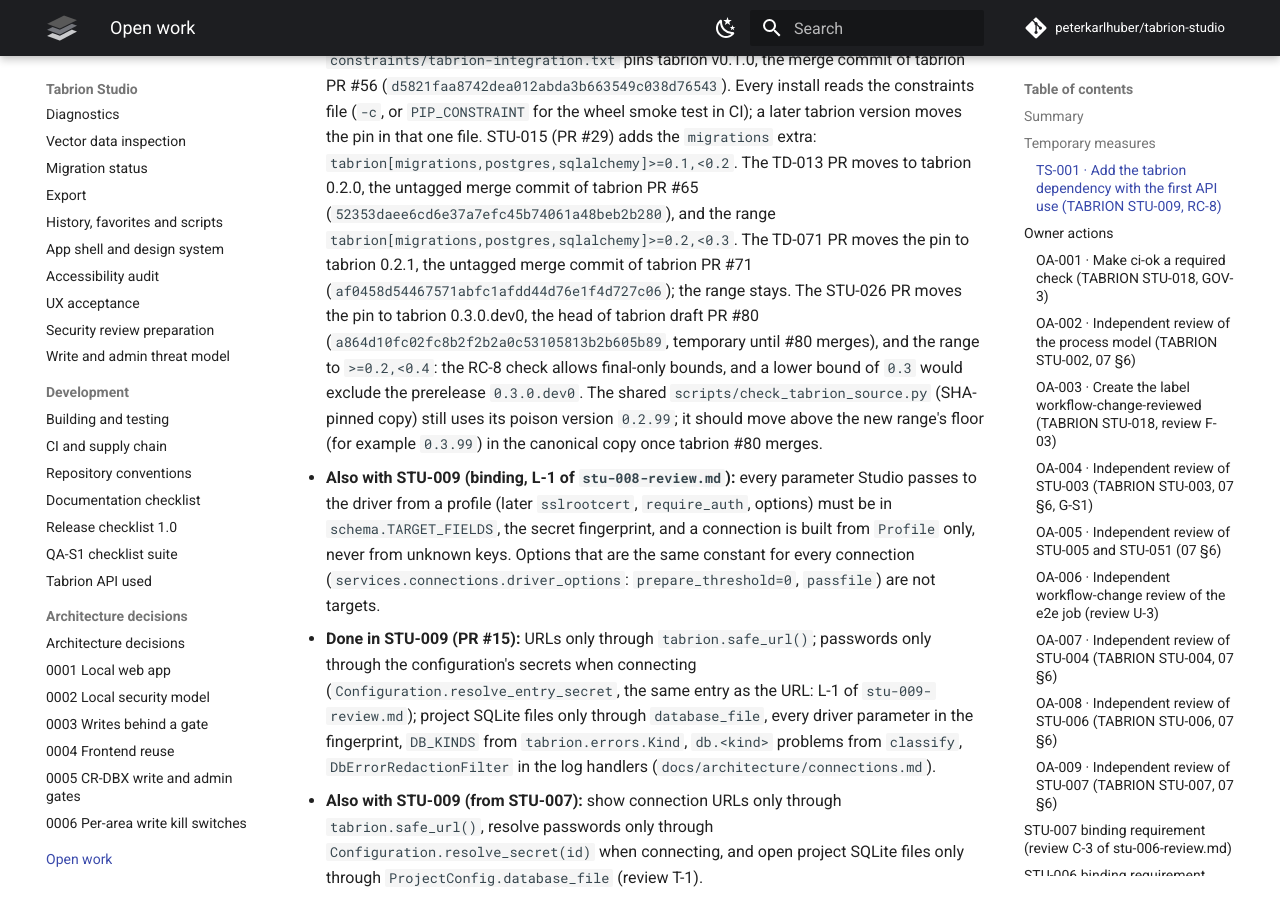
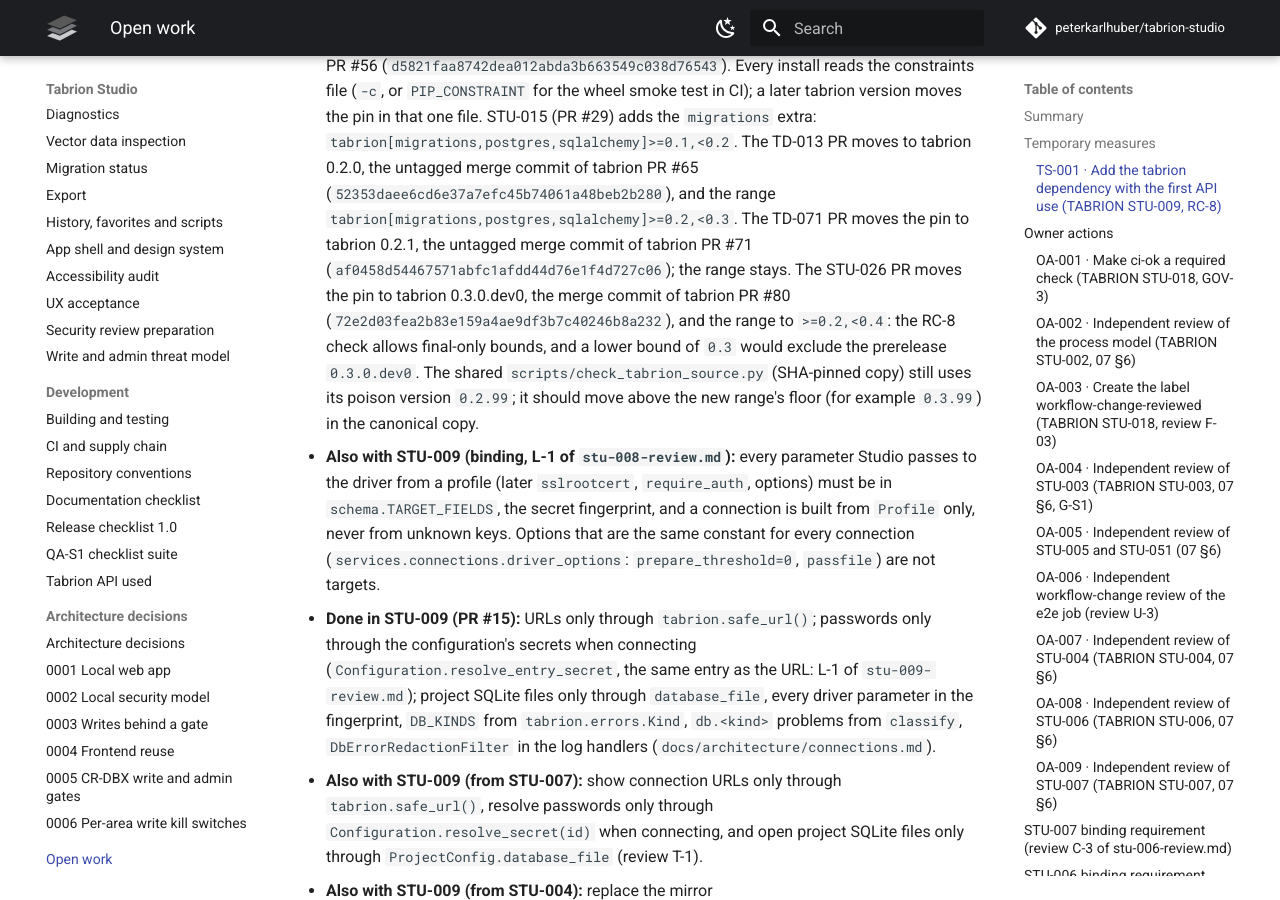
Before and after one commit to peterkarlhuber/tabrion-studio, an MkDocs documentation site: the page built from docs/TODO.md, in a window 1280 px wide and 900 px high, scrolled down 15386 px. Built offline with MkDocs 1.6.1 and Material for MkDocs 9.7.7, drawn with Linux system fonts in a browser that asks for light colours; comment, search, counter and statistics services are not loaded; some of the changed text lies outside the part shown.

Commit message:
STU-026: pin tabrion 72e2d03 (merge of tabrion #80)
The constraints file, test_dependencies, test_release_bom, test_runtime_lock,
pyproject, CONTRIBUTING, the installation guide, TODO TS-001 and the
CHANGELOG name the merge commit of tabrion PR #80 (0.3.0.dev0, contains
0.2.2) instead of its draft head a864d10; the temporary-pin wording is gone.

Co-Authored-By: Claude Opus 5.5 <noreply@anthropic.com>
Claude-Session: https://claude.ai/code/session_011tY7TC7Nu5VGro3DJGJcv8

```diff
--- a/docs/TODO.md
+++ b/docs/TODO.md
@@ -71,14 +71,14 @@
 > PostgreSQL tables with a column without a proper equality (no default btree or hash operator class: `xml`,
 > `point`, `box`, composites, `json[]`; review I-1 of PR #119). Review of PR #119 accepted; L-1 (explicit collations),
 > I-1 and I-2 fixed. The page: an "Edit data" tab on a table, shown only when `GET /api/write/areas` answers the flag on (en, de). Pins tabrion
-> 0.3.0.dev0 (`a864d10`, draft tabrion #80) for now: the pin moves to the merge commit once tabrion #80 merges.
+> 0.3.0.dev0 (`72e2d03`, the merge commit of tabrion #80).
 > Follow-ups: STU-XDE-1 (type editors, validation, paging), STU-XDE-2.
 
 ## Summary
 
 | Item | Priority | Status |
 |---|---|---|
-| TS-001 add the tabrion dependency with STU-009 | P1 | Done (PR #15: `tabrion[postgres,sqlalchemy]>=0.1,<0.2`, tabrion v0.1.0 `d5821fa` pinned by full SHA in `constraints/tabrion-integration.txt`, no PyPI; installing with the constraints file needs pip 26.1 or later; moved to tabrion 0.2.0 `52353da` and `>=0.2,<0.3` in the TD-013 PR; to tabrion 0.2.1 `af0458d` in the TD-071 PR; to tabrion 0.3.0.dev0 `a864d10` (draft tabrion #80, temporary) and `>=0.2,<0.4` in the STU-026 PR) |
+| TS-001 add the tabrion dependency with STU-009 | P1 | Done (PR #15: `tabrion[postgres,sqlalchemy]>=0.1,<0.2`, tabrion v0.1.0 `d5821fa` pinned by full SHA in `constraints/tabrion-integration.txt`, no PyPI; installing with the constraints file needs pip 26.1 or later; moved to tabrion 0.2.0 `52353da` and `>=0.2,<0.3` in the TD-013 PR; to tabrion 0.2.1 `af0458d` in the TD-071 PR; to tabrion 0.3.0.dev0 `72e2d03` (merge of tabrion #80) and `>=0.2,<0.4` in the STU-026 PR) |
 | OA-001 make `ci-ok` a required check (optional); check the ci-ok run link before every merge (stays) | P4 | Open (owner, optional) |
 | OA-002 independent review of the process model | P1 | Accepted (re-review at 988bc9d) |
 | OA-003 create the label `workflow-change-reviewed` | P1 | Open (owner) |
@@ -186,11 +186,11 @@ soon; **P3** minor gap or debt. Statuses: `Open`, `In progress` (PR linked), `Bl
   to tabrion 0.2.0, the untagged merge commit of tabrion PR #65 (`52353daee6cd6e37a7efc45b74061a48beb2b280`), and
   the range `tabrion[migrations,postgres,sqlalchemy]>=0.2,<0.3`. The TD-071 PR moves the pin to tabrion 0.2.1, the
   untagged merge commit of tabrion PR #71 (`af0458d54467571abfc1afdd44d76e1f4d727c06`); the range stays. The STU-026
-  PR moves the pin to tabrion 0.3.0.dev0, the head of tabrion draft PR #80 (`a864d10fc02fc8b2f2b2a0c53105813b2b605b89`,
-  temporary until #80 merges), and the range to `>=0.2,<0.4`: the RC-8 check allows final-only bounds, and a lower
+  PR moves the pin to tabrion 0.3.0.dev0, the merge commit of tabrion PR #80
+  (`72e2d03fea2b83e159a4ae9df3b7c40246b8a232`), and the range to `>=0.2,<0.4`: the RC-8 check allows final-only bounds, and a lower
   bound of `0.3` would exclude the prerelease `0.3.0.dev0`. The shared `scripts/check_tabrion_source.py` (SHA-pinned
   copy) still uses its poison version `0.2.99`; it should move above the new range's floor (for example `0.3.99`)
-  in the canonical copy once tabrion #80 merges.
+  in the canonical copy.
 - **Also with STU-009 (binding, L-1 of `stu-008-review.md`):** every parameter Studio passes to the driver from a
   profile (later `sslrootcert`, `require_auth`, options) must be in `schema.TARGET_FIELDS`, the secret fingerprint,
   and a connection is built from `Profile` only, never from unknown keys. Options that are the same constant for
--- a/pyproject.toml
+++ b/pyproject.toml
@@ -26,7 +26,7 @@ classifiers = [
     "Typing :: Typed",
 ]
 dependencies = [
-    # tabrion is not on PyPI: the range is here, the 0.3.0.dev0 commit (tabrion draft PR #80, temporary) is pinned by
+    # tabrion is not on PyPI: the range is here, the 0.3.0.dev0 commit (merge of tabrion PR #80) is pinned by
     # its full SHA in constraints/tabrion-integration.txt (RC-8, ADR 0009 amendment, docs/TODO.md TS-001).
     # 0.3: Transaction.execute_checked and tabrion.rowedit for the Data Editor (STU-026, TAB-XW-6).
     # migrations: Alembic read only, for tabrion.migrations.status (STU-015), run in a worker process.
```
Also changed, not shown: CHANGELOG.md (+2 -2 lines), CONTRIBUTING.md (+1 -1 lines), docs/guide/installation.md (+1 -1 lines), 4 other files.
